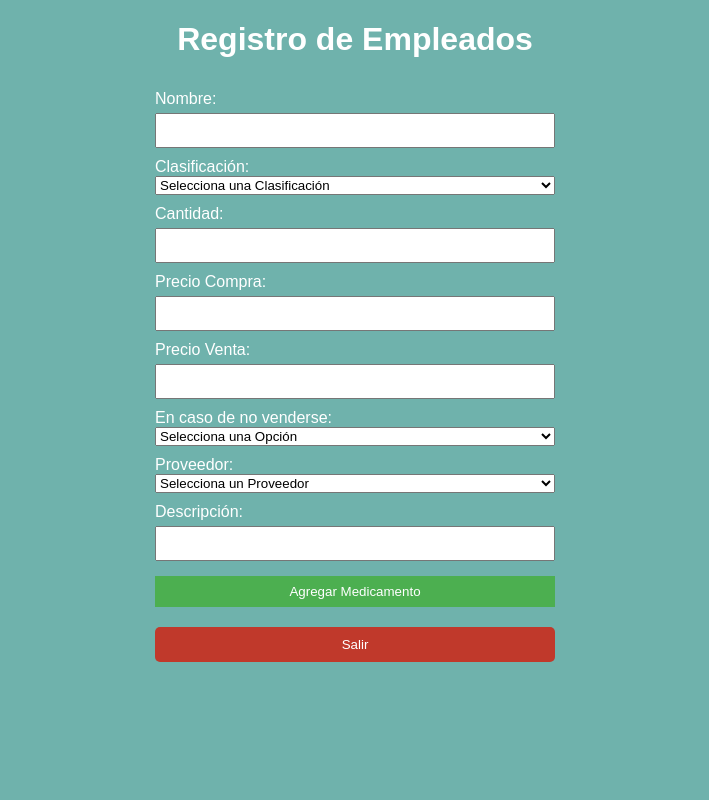
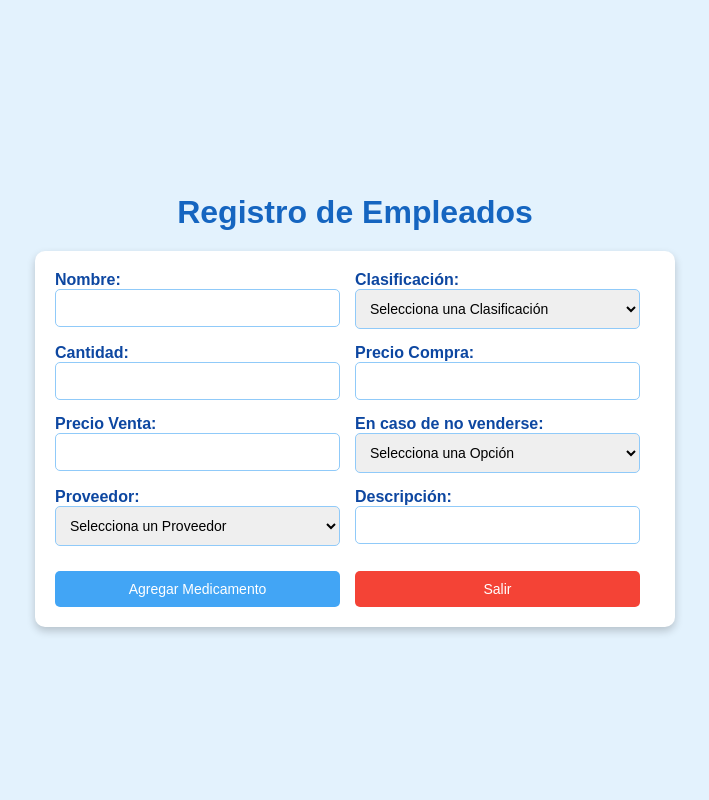
Before and after one commit to Katia-Alcocer/Proyecto-Final_Desarrollo_Software, a PHP site: page /AgregarMedicamento.php in a window 1280 px wide. Shown: the whole page, without its empty margins (285-994 px from the left). Run offline with PHP 8.4, Linux system fonts and the light colour scheme; data that the repository does not hold is empty.

Commit message:
Le di formato a los de Agregar

```diff
--- a/src/AgregarMedicamento.php
+++ b/src/AgregarMedicamento.php
@@ -20,14 +20,16 @@ try {
     <meta name="viewport" content="width=device-width, initial-scale=1.0">
     <title>Registro de Medicamentos</title>
     <link rel="icon" type="image/x-icon" href="imagenes/Logo1.jpg">
-    <link rel="stylesheet" href="stylesEmpleados.css">
+    <link rel="stylesheet" type="text/css" href="styleAgregar.css">
 </head>
 <body>
     <h1>Registro de Empleados</h1>
     <form id="employee-form" action="ListaMedicamento.php" method="post">
+    <div class="form-group">
         <label for="nombre">Nombre:</label>
         <input type="text" id="nombre" name="nombre" required>
-
+    </div>
+    <div class="form-group">
         <label for="clasificacion">Clasificación:</label>
     <select id="clasificacion" name="idClasificacion" required>
         <option value="">Selecciona una Clasificación</option>
@@ -37,17 +39,23 @@ try {
               </option>
           <?php endforeach; ?>
     </select>
-
+    </div>
+    <div class="form-group">
 
         <label for="cantidad">Cantidad:</label>
         <input type="text" id="cantidad" name="cantidad" required>
+    </div>
 
+    <div class="form-group">
         <label for="precio_c">Precio Compra:</label>
         <input type="text" id="precio_c" name="precio_c">
+    </div>
 
+    <div class="form-group">
         <label for="precio_v">Precio Venta:</label>
         <input type="text" id="precio_v" name="precio_v" required>
-
+    </div>
+    <div class="form-group">
         <label for="eliminacion">En caso de no venderse:</label>
         <select id="eliminacion" name="idEliminacion" required>
             <option value="">Selecciona una Opción</option>
@@ -55,7 +63,9 @@ try {
                 <option value="<?php echo $eli['idEliminacion']; ?>"><?php echo $eli['MedRegresable']; ?></option>
             <?php endforeach; ?>
         </select>
+    </div>
 
+    <div class="form-group">
         <label for="provedor">Proveedor:</label>
         <select id="provedor" name="idProveedor" required>
             <option value="">Selecciona un Proveedor</option>
@@ -63,10 +73,12 @@ try {
                 <option value="<?php echo $provedor['idProveedor']; ?>"><?php echo $provedor['Nombre']; ?></option>
             <?php endforeach; ?>
         </select>
+    </div>
 
+    <div class="form-group">
         <label for="descripcion">Descripción:</label>
         <input type="text" id="descripcion" name="descripcion" required>
-
+    </div>
         <input type="hidden" id="estatus" name="estatus" value="Disponible">
 
         <button type="submit">Agregar Medicamento</button>
--- a/src/AgregarProvedor.php
+++ b/src/AgregarProvedor.php
@@ -10,7 +10,7 @@ $pdo->setAttribute(PDO::ATTR_ERRMODE, PDO::ERRMODE_EXCEPTION);
     <meta name="viewport" content="width=device-width, initial-scale=1.0">
     <title>Registro de Proveedores</title>
     <link rel="icon" type="image/x-icon" href="imagenes/Logo1.jpg">
-    <link rel="stylesheet" href="stylesEmpleados.css">
+    <link rel="stylesheet" type="text/css" href="styleAgregar.css">
 </head>
 <body>
     <h1>Agregar Nuevo Proveedor</h1>
@@ -25,7 +25,7 @@ $pdo->setAttribute(PDO::ATTR_ERRMODE, PDO::ERRMODE_EXCEPTION);
         <input type="text" id="direccion" name="Direccion">
 
         <button type="submit">Agregar Provedor</button>
-        <a href="pagina_admin.html" class="exit-button">Salir</a>
+        <button class="exit-button" onclick="window.location.href='pagina_admin.html';">Salir</button>
     </form>
 </body>
 </html>
--- a/src/AgregarSucursal.php
+++ b/src/AgregarSucursal.php
@@ -11,7 +11,7 @@ $pdo->setAttribute(PDO::ATTR_ERRMODE, PDO::ERRMODE_EXCEPTION);
     <meta name="viewport" content="width=device-width, initial-scale=1.0">
     <title>Registro de Empleados</title>
     <link rel="icon" type="image/x-icon" href="imagenes/Logo1.jpg">
-    <link rel="stylesheet" href="stylesEmpleados.css">
+    <link rel="stylesheet" type="text/css" href="styleAgregar.css">
 </head>
 <body>
     <h1>Agregar Nueva Sucursal</h1>
@@ -32,7 +32,7 @@ $pdo->setAttribute(PDO::ATTR_ERRMODE, PDO::ERRMODE_EXCEPTION);
         <input type="password" id="contraseña" name="Clave" required>
 
         <button type="submit">Agregar Sucursal</button>
-        <a href="pagina_admin.html" class="exit-button">Salir</a>
+        <button class="exit-button" onclick="window.location.href='pagina_admin.html';">Salir</button>
     </form>
 </body>
 </html>
--- a/src/pagina_admin.html
+++ b/src/pagina_admin.html
@@ -39,7 +39,7 @@
         	</div>
         	<div class="centro">
               <div class="cen1">
-              	<button class="b3" type="submit">
+              	<button onclick="window.location.href='AgregarMedicamento.php';" class="b3" type="submit">
               		<p class="tit"> Agregar Medicamento </p>
               		<img class="log" src="imagenes/Medicamento.png">
               	</button>
--- /dev/null
+++ b/src/styleAgregar.css
@@ -0,0 +1,92 @@
+/* General Styles */
+body {
+    font-family: Arial, sans-serif;
+    background-color: #e3f2fd; /* Azul clarito */
+    margin: 0;
+    padding: 0;
+    display: flex;
+    justify-content: center;
+    align-items: center;
+    flex-direction: column;
+    height: 100vh;
+}
+
+/* Form Container */
+#employee-form {
+    background-color: #ffffff;
+    border-radius: 10px;
+    box-shadow: 0 4px 8px rgba(0, 0, 0, 0.2);
+    padding: 20px;
+    width: 80%;
+    max-width: 600px;
+    display: flex;
+    flex-wrap: wrap; /* Permite que los elementos se envuelvan */
+    gap: 15px; /* Espaciado entre los elementos */
+}
+
+/* Title */
+h1 {
+    text-align: center;
+    color: #1565c0; /* Azul más intenso */
+    margin-bottom: 20px;
+}
+
+/* Labels and Inputs (50% width for two columns) */
+label {
+    font-weight: bold;
+    color: #0d47a1; /* Azul oscuro */
+    width: 100%;
+}
+
+input, select {
+    width: 100%;
+    padding: 10px;
+    border: 1px solid #90caf9; /* Azul claro */
+    border-radius: 5px;
+    font-size: 14px;
+    box-sizing: border-box; /* Asegura que padding no expanda el ancho */
+}
+
+.form-group {
+    width: calc(50% - 15px); /* Ocupa la mitad del formulario con espacio entre columnas */
+}
+
+/* Full-width fields */
+.form-group.full-width {
+    width: 100%;
+}
+
+/* Buttons */
+button {
+    background-color: #42a5f5; /* Azul primario */
+    border: none;
+    color: white;
+    padding: 10px 20px;
+    border-radius: 5px;
+    cursor: pointer;
+    font-size: 14px;
+    margin-top: 10px;
+    width: 100%;
+}
+
+button:hover {
+    background-color: #1e88e5; /* Azul más oscuro */
+}
+
+/* Exit Button */
+.exit-button {
+    background-color: #f44336; /* Rojo */
+}
+
+.exit-button:hover {
+    background-color: #d32f2f; /* Rojo más oscuro */
+}
+
+/* Align buttons side by side */
+button[type="submit"] {
+    width: calc(50% - 15px); /* Ocupa la mitad del formulario */
+}
+
+button.exit-button {
+    width: calc(50% - 15px); /* Ocupa la otra mitad */
+}
--- a/src/stylesEmpleados.css
+++ /dev/null
@@ -1,71 +0,0 @@
-body {
-    font-family: Arial, sans-serif;
-    margin: 20px;
-    background-color: #6fb2ac; /* Color de fondo café */
-    color: white; /* Color del texto */
-}
-
-h1 {
-    text-align: center;
-}
-
-form {
-    display: flex;
-    flex-direction: column;
-    max-width: 400px;
-    margin: auto;
-}
-
-label {
-    margin-top: 10px;
-}
-
-input, button {
-    padding: 8px;
-    margin-top: 5px;
-}
-
-button {
-    background-color: #4CAF50; /* Color verde */
-    color: white;
-    border: none;
-    cursor: pointer;
-    margin-top: 15px;
-}
-
-button:hover {
-    background-color: #45a049; /* Color verde más oscuro al pasar el mouse */
-}
-
-/* Estilo de la tabla */
-table {
-    width: 100%;
-    border-collapse: collapse;
-    margin-top: 20px;
-}
-
-th, td {
-    padding: 10px;
-    border: 1px solid #ddd;
-    text-align: center;
-}
-
-th {
-    background-color: #6F4A4A; /* Color de fondo del encabezado */
-    color: white; /* Color del texto en el encabezado */
-}
-
-/* Estilo del botón de salir */
-.exit-button {
-    background-color: #C0392B; /* Color rojo para el botón de salir */
-    color: white; /* Color del texto */
-    border: none; /* Sin borde */
-    border-radius: 5px; /* Esquinas redondeadas */
-    cursor: pointer; /* Cambia el cursor al pasar el mouse */
-    padding: 10px 20px; /* Espaciado interno */
-    margin-top: 20px; /* Margen superior */
-}
-
-.exit-button:hover {
-    background-color: #A93226; /* Color más oscuro al pasar el mouse */
-}
```
Also changed, not shown: src/empleados.php (+20 -10 lines).
